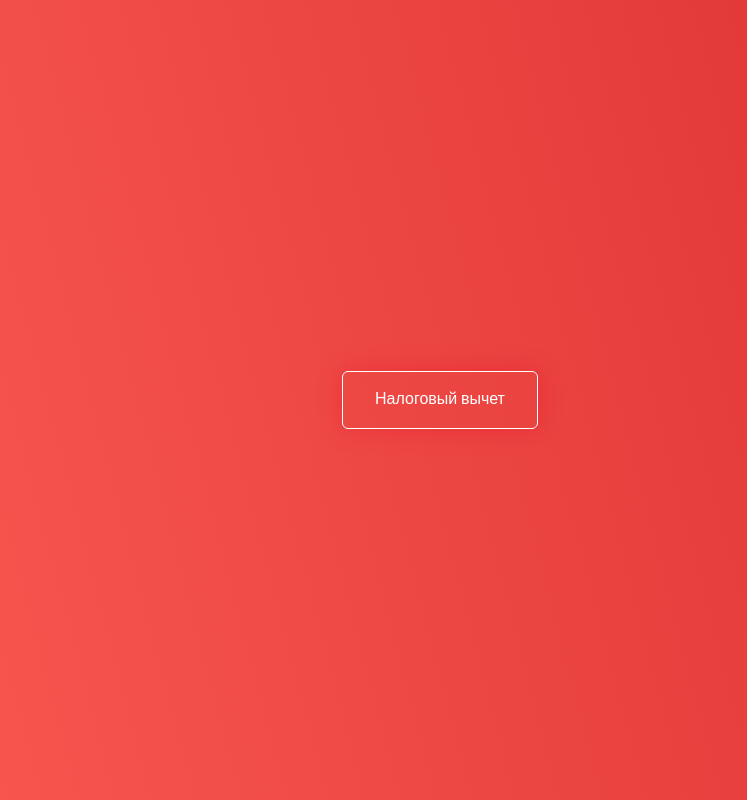
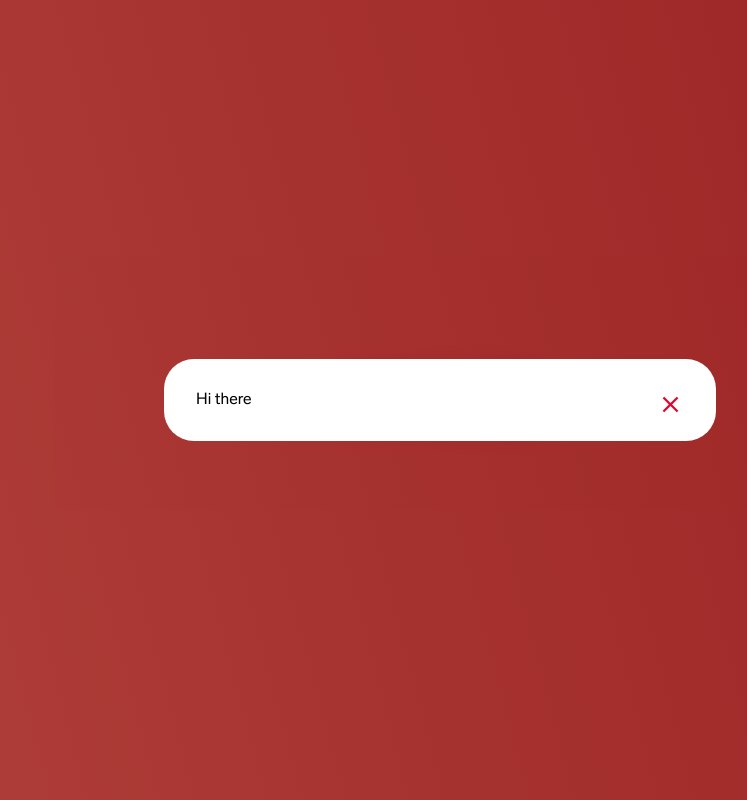
Before and after one commit to dominon12/outside-digital-test, a React (Create React App) app: page / in a window 1280 px wide. Shown: the whole page, without its empty margins (200-947 px from the left). Built offline with nearby package versions, Linux system fonts and the light colour scheme.

Commit message:
add Popup component - template for building popups with animation and close icon

```diff
--- a/src/Components/Organisms/TaxDeduction.tsx
+++ b/src/Components/Organisms/TaxDeduction.tsx
@@ -1,16 +1,22 @@
-import React from "react";
-import Button from "../Atoms/Button";
+import React, { useContext } from "react";
+import { TaxDeductionPopupContext } from "../../Contexts/TaxDeductionPopupContext";
 
 import "./TaxDeduction.scss";
+import Button from "../Atoms/Button";
+import TaxDeductionPopup from "../Popups/TaxDeductionPopup";
 
 const TaxDeduction: React.FC = (): JSX.Element => {
-  const openPopup = () => {};
+  const { setVisible } = useContext(TaxDeductionPopupContext);
+
+  const openPopup = () => setVisible(true);
 
   return (
     <section className="tax-deduction">
       <Button style="big" onClick={openPopup} outline>
         Налоговый вычет
       </Button>
+
+      <TaxDeductionPopup />
     </section>
   );
 };
--- /dev/null
+++ b/src/Components/Popups/TaxDeductionPopup.tsx
@@ -0,0 +1,16 @@
+import React, { useContext } from "react";
+
+import { TaxDeductionPopupContext } from "../../Contexts/TaxDeductionPopupContext";
+import Popup from "../Templates/Popup";
+
+const TaxDeductionPopup: React.FC = (): JSX.Element => {
+  const { visible, setVisible } = useContext(TaxDeductionPopupContext);
+
+  return (
+    <Popup id="tax-modal" visible={visible} setVisible={setVisible}>
+      Hi there
+    </Popup>
+  );
+};
+
+export default TaxDeductionPopup;
--- /dev/null
+++ b/src/Components/Templates/Popup.scss
@@ -0,0 +1,66 @@
+.popup {
+  position: fixed;
+  z-index: 100;
+  top: 0;
+  left: 0;
+  background: rgba(0, 0, 0, 0.3);
+  height: 100vh;
+  width: 100%;
+  display: flex;
+  align-items: center;
+  justify-content: center;
+  animation: fade-in var(--transition-on) ease-in 0s 1;
+
+  &.leave {
+    transition: var(--transition-on);
+    opacity: 0;
+  }
+
+  &__content {
+    background-color: var(--color-white);
+    border-radius: 30px;
+    padding: 2rem;
+    width: 552px;
+    max-height: 80vh;
+    overflow-y: scroll;
+    animation: appear var(--transition-on) ease-in 0s 1;
+
+    &.leave {
+      transition: var(--transition-on);
+      transform: scale(0);
+    }
+
+    &_inner {
+      position: relative;
+      width: 100%;
+      margin: auto;
+    }
+
+    &_close-icon {
+      position: absolute;
+      top: 0;
+      right: 0;
+      font-size: 1.6875rem;
+      color: var(--color-details);
+      cursor: pointer;
+    }
+  }
+}
+
+@keyframes appear {
+  0% {
+    transform: scale(0);
+  }
+  100% {
+    transform: scale(1);
+  }
+}
+
+@keyframes fade-in {
+  0% {
+    opacity: 0;
+  }
+  100% {
+    opacity: 1;
+  }
+}
--- /dev/null
+++ b/src/Components/Templates/Popup.tsx
@@ -0,0 +1,58 @@
+import React, { useEffect, useRef } from "react";
+import { IoMdClose } from "react-icons/io";
+
+import "./Popup.scss";
+
+interface Props {
+  id: string;
+  visible: boolean;
+  setVisible: (nextVisible: boolean) => void;
+}
+
+const Popup: React.FC<Props> = (props): JSX.Element | null => {
+  const popupRef = useRef<any>(null);
+
+  /**
+   * Closes popup window if
+   * detects a click outside.
+   *
+   * @param {MouseEvent} event
+   */
+  const handleTrackClickOutside = (event: MouseEvent) => {
+    const shouldClosePopup =
+      popupRef.current && !popupRef.current.contains(event.target);
+
+    if (shouldClosePopup) props.setVisible(false);
+  };
+
+  /**
+   * Adds 'mousedown' event listener
+   * in order to track clicks outside of
+   * the popup window.
+   */
+  useEffect(() => {
+    document.addEventListener("mousedown", handleTrackClickOutside);
+
+    return () => {
+      document.removeEventListener("mousedown", handleTrackClickOutside);
+    };
+  }, [popupRef]);
+
+  const closePopup = () => props.setVisible(false);
+
+  return props.visible ? (
+    <div id={props.id} className="popup">
+      <div ref={popupRef} className="popup__content">
+        <div className="popup__content_inner">
+          <IoMdClose
+            onClick={closePopup}
+            className="popup__content_close-icon"
+          />
+          {props.children}
+        </div>
+      </div>
+    </div>
+  ) : null;
+};
+
+export default Popup;
--- /dev/null
+++ b/src/Contexts/TaxDeductionPopupContext.tsx
@@ -0,0 +1,72 @@
+import React, { createContext, useEffect, useState } from "react";
+
+export interface TaxDeductionPopupContextState {
+  visible: boolean;
+  setVisible: (nextVisible: boolean) => void;
+}
+
+const contextDefaultValues: TaxDeductionPopupContextState = {
+  visible: true,
+  setVisible: () => {},
+};
+
+export const TaxDeductionPopupContext =
+  createContext<TaxDeductionPopupContextState>(contextDefaultValues);
+
+/**
+ * Keeps popup's state and provides an ability to
+ * share and change the state to other components
+ *
+ * @param {*} props
+ * @return {*} {{
+ *    visible: boolean; - state
+ *    setVisible: (nextVisible: boolean) => void; - set state action
+ * }}
+ */
+const TaxDeductionPopupProvider: React.FC = ({ children }) => {
+  const [visible, setVisible] = useState<boolean>(contextDefaultValues.visible);
+
+  let timeout: any;
+
+  /**
+   * Sets 'visible' state variable.
+   * If 'nextVisible' param is false,
+   * adds 'leave' css class to the modal
+   * and to the modal content elements to
+   * play leave animation.
+   *
+   * @param {boolean} nextVisible
+   */
+  const handleSetVisible = (nextVisible: boolean) => {
+    if (!nextVisible) {
+      const popupElement = document.querySelector("#tax-modal");
+      if (popupElement) {
+        popupElement.classList.add("leave");
+        popupElement.children[0].classList.add("leave");
+      }
+
+      timeout = setTimeout(() => setVisible(false), 200);
+    } else {
+      setVisible(true);
+    }
+
+    document.body.style.overflowY = nextVisible ? "hidden" : "auto";
+  };
+
+  useEffect(() => {
+    return () => timeout && clearTimeout(timeout);
+  }, []);
+
+  return (
+    <TaxDeductionPopupContext.Provider
+      value={{
+        visible,
+        setVisible: handleSetVisible,
+      }}
+    >
+      {children}
+    </TaxDeductionPopupContext.Provider>
+  );
+};
+
+export default TaxDeductionPopupProvider;
--- a/src/index.tsx
+++ b/src/index.tsx
@@ -4,10 +4,13 @@ import ReactDOM from "react-dom";
 import "./index.scss";
 import App from "./Components/App";
 import reportWebVitals from "./reportWebVitals";
+import TaxDeductionPopupProvider from "./Contexts/TaxDeductionPopupContext";
 
 ReactDOM.render(
   <React.StrictMode>
-    <App />
+    <TaxDeductionPopupProvider>
+      <App />
+    </TaxDeductionPopupProvider>
   </React.StrictMode>,
   document.getElementById("root")
 );
```
Also changed, not shown: 1 other file (tests, documents, lock files or other folders).
